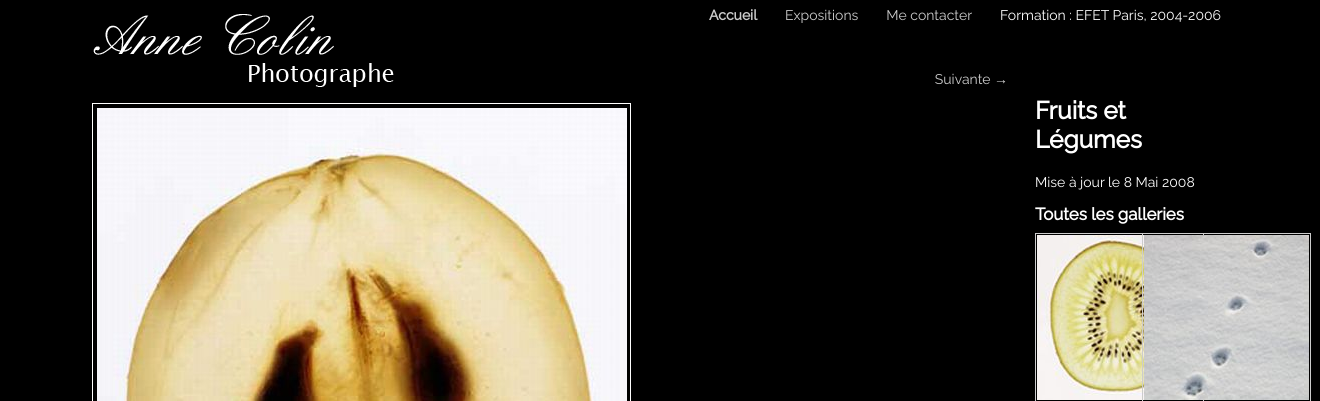
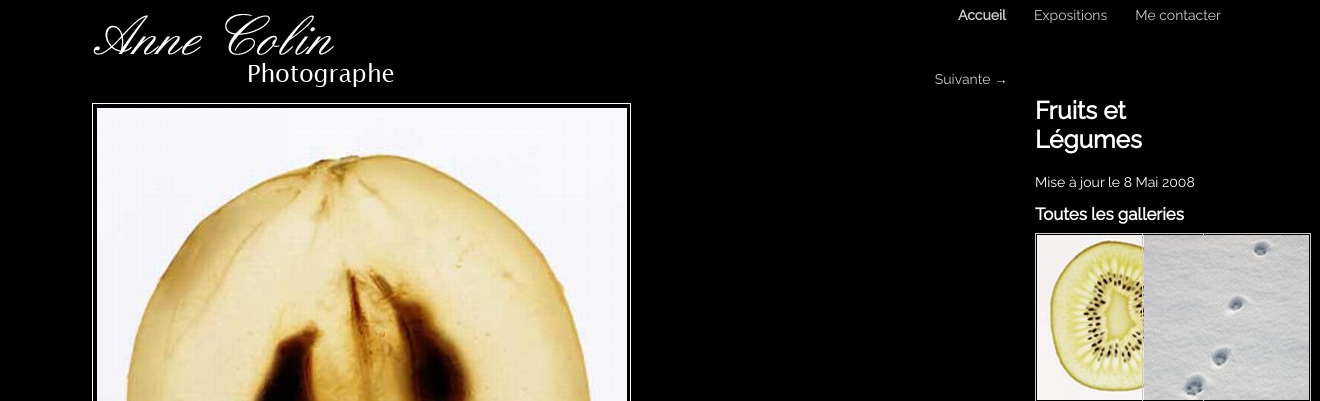
Before and after one commit to SpaceFox/ac, a Django app: page /category/1/ in a window 1320 px wide. Shown: the top 401 px of the page. Run offline with Django 3.2, Linux system fonts and the light colour scheme; data comes from the database, SQL or seed files in the repository; parts of the project's set-up code (start-up, migrations or seed data) failed here and were passed over; some libraries are stand-ins or nearby versions.

Commit message:
Suppression des études

```diff
--- a/AnneColin/gallery/templates/gallery/base.html
+++ b/AnneColin/gallery/templates/gallery/base.html
@@ -20,7 +20,6 @@
 					<li class="first"><strong><a href="/" title="Accès à la page d'accueil">Accueil</a></strong></li>
 					<li><a href="/expositions/" title="Accès à mes trucs et astuces">Expositions</a></li>
 					<li><a href="/contact/" title="Accès à la page de contact">Me contacter</a></li>
-					<li class="last">Formation : EFET Paris, 2004-2006</li>
 				</ul>
 				{% block nav %}{% endblock %}
 			</nav>
```
